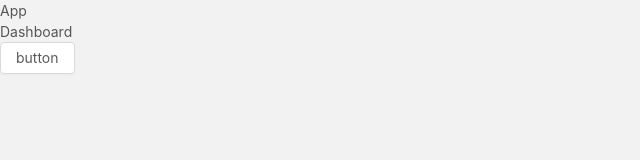
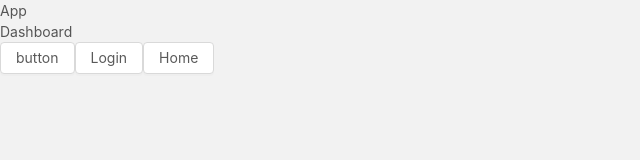
Before and after one commit to zhengxingliu/react-admin, a React (Create React App) app: page /admin/dashboard in a window 1280 px wide. Shown: the top 160 px of the page, without its empty margins (0-640 px from the left). Built offline with nearby package versions, Linux system fonts and the light colour scheme.

Commit message:
configure routes

```diff
--- a/package.json
+++ b/package.json
@@ -9,6 +9,7 @@
     "antd": "^4.3.4",
     "react": "^16.13.1",
     "react-dom": "^16.13.1",
+    "react-loadable": "^5.5.0",
     "react-router-dom": "^5.2.0",
     "react-scripts": "3.4.1"
   },
--- a/src/App.js
+++ b/src/App.js
@@ -1,5 +1,5 @@
 import React, { Component } from 'react'
-import { Route, Switch, Redirect } from 'react-router-dom'
+import { Route, Switch, Redirect, Link } from 'react-router-dom'
 import { Button  } from 'antd'
 
 
@@ -44,7 +44,9 @@ class App extends Component {
           <Redirect to='/404'/>
         </Switch>
 
-        <Button>button</Button>
+        <Button onclick>button</Button>
+        <Link to='/login'><Button>Login</Button></Link>
+        <Link to='/'><Button>Home</Button></Link>
       </div>
     )
   }
--- /dev/null
+++ b/src/components/Loading/index.js
@@ -0,0 +1,9 @@
+import React from 'react'
+
+export default function Loading() {
+  return (
+    <div>
+      loading...
+    </div>
+  )
+}
--- /dev/null
+++ b/src/components/index.js
@@ -0,0 +1 @@
+export { default as Loading } from './Loading'
--- a/src/index.js
+++ b/src/index.js
@@ -17,14 +17,13 @@ render(
         return <App  {...routerProps} />
       }} />
       <Redirect to='/admin' from='/' exact/>
-      <Redirect to='/404'/>
-    </Switch>
-
     {
       mainRouter.map(route => {
         return <Route key={route.pathname} path={route.pathname} component={route.component} />
       })
     }
+      <Redirect to='/404'/>
+    </Switch>
   </Router>,
   document.querySelector('#root')
 )
```
Also changed, not shown: src/views/index.js (+16 -0 lines), 2 other files (tests, documents, lock files or other folders).
